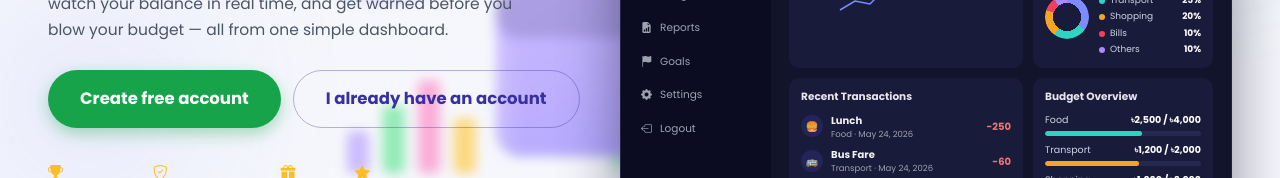
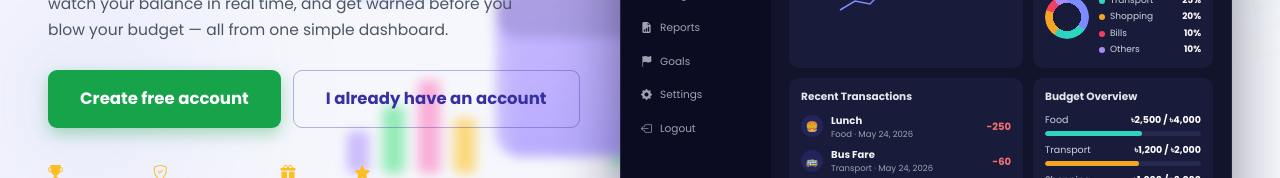
Before and after one commit to angkitaOOP/SmartExpenseTracker, a React (Create React App) app in the folder frontend/: page / in a window 1280 px wide. Shown: the part 291-469 px from the top of the page. Built offline with nearby package versions, Linux system fonts and the light colour scheme.

Commit message:
Update backend API URL and CSS changes

```diff
--- a/frontend/src/App.css
+++ b/frontend/src/App.css
@@ -842,7 +842,7 @@ font-size:28px;
   align-items: center;
   justify-content: center;
   padding: 12px 26px;
-  border-radius: 999px;
+  border-radius: 9px;
   font-weight: 700;
   font-size: 15px;
   text-decoration: none;
```
Also changed, not shown: 2 other files (tests, documents, lock files or other folders).
